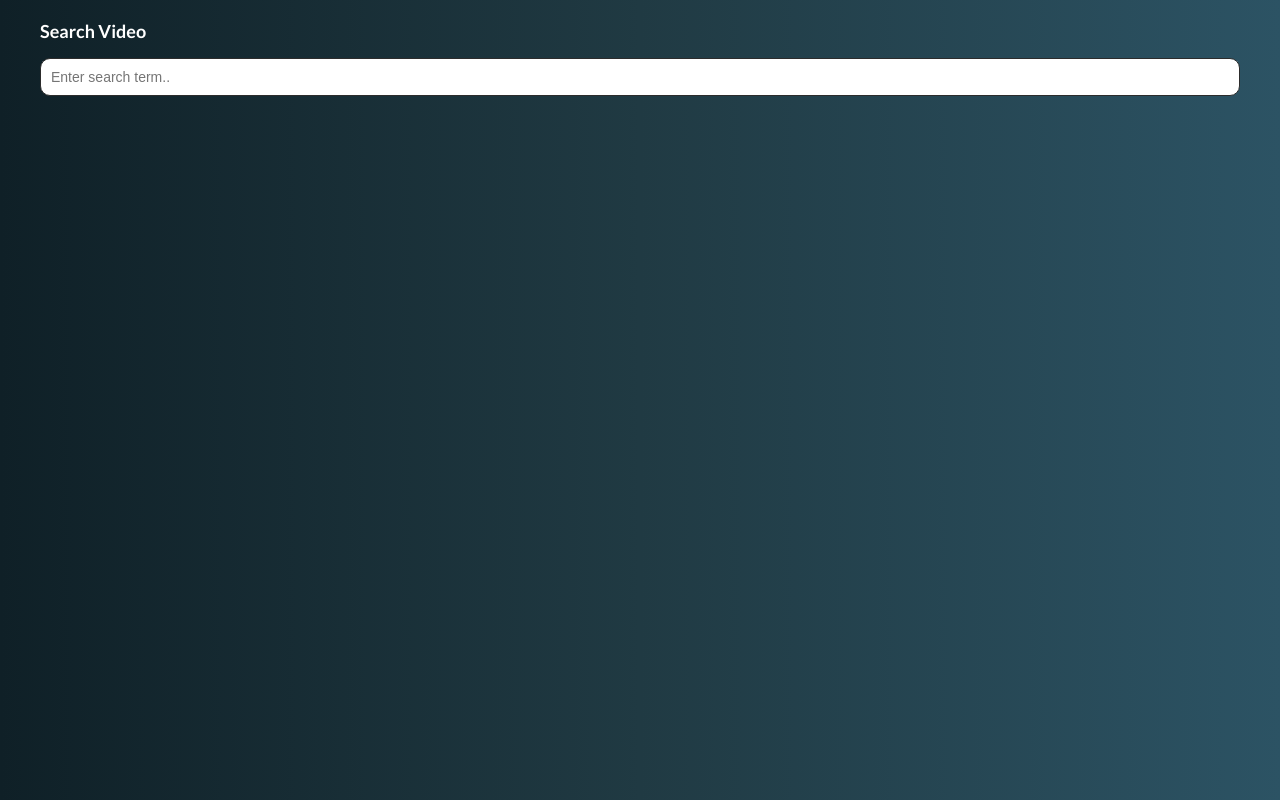
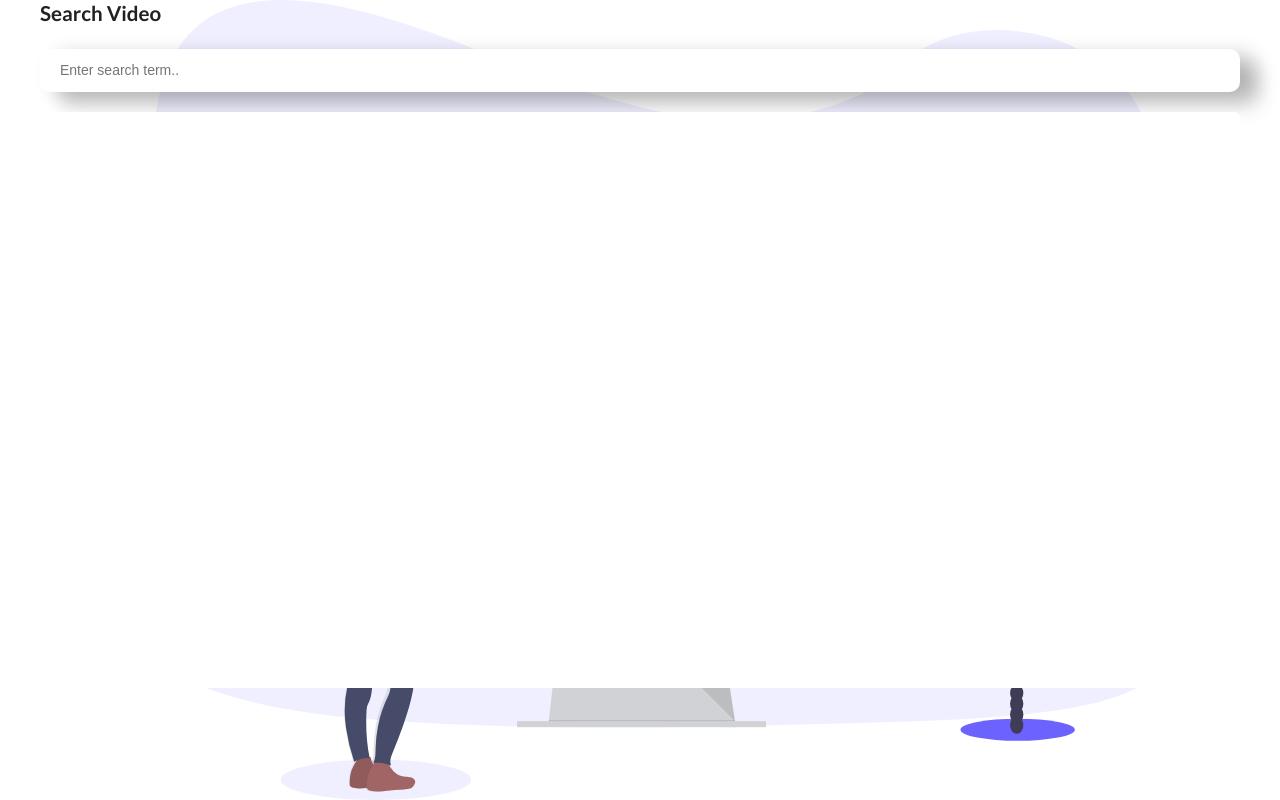
Before and after one commit to aamirkhancr7/VideoCove, a React (Create React App) app: page / in a window 1280 px wide. Built offline with nearby package versions, Linux system fonts and the light colour scheme.

Commit message:
Update style.css

```diff
--- a/src/css/style.css
+++ b/src/css/style.css
@@ -1,10 +1,43 @@
+:root {
+    font-size: 100%;
+}
+
 body {
-    background: linear-gradient(to right, #0f2027, #203a43, #2c5364);
+    background: url('../img/hero.svg');
+    background-repeat: no-repeat;
+    background-attachment: fixed;
+    background-position: center;
+    background-size: contain;
 }
 
 .app {
     margin: auto;
     max-width: 1200px;
+}
+
+.nav-wrap {
+    display: flex;
+    justify-content: center;
+    align-items: center;
+}
+
+.nav-container {
+    background: #fff;
+    border-bottom-left-radius: 50px;
+    border-bottom-right-radius: 50px;
+    box-shadow: 0 0 7px rgba(0, 0, 0, 0.1);
+    text-align: center;
+    padding: 15px 20px 15px 20px;
+    display: inline-flex;
+    justify-content: center;
+    align-items: center;
+}
+
+.nav-container > h1 {
+    font-family: 'Josefin Sans', sans-serif;
+    font-size: 1.8rem;
+    color: #434053;
+    margin: 0 0 0 10px;
 }
 
 .search-bar {
@@ -17,17 +50,31 @@ body {
     width: 1200px;
 }
 
-.search-form > label {
-    margin: 20px 0 0 0;
+.search-label {
+    margin: 50px 0 10px 0;
+    display: flex;
+}
+
+.search-title {
     color: #fff;
+    background: #6c63fe;
+    padding: 10px 15px 10px 15px;
+    border-radius: 10px;
+    margin: 0 15px 0 0;
+}
+
+.arrow-down {
+    position: relative;
+    top: 15px;
 }
 
 .search-form > input {
     width: 100%;
-    padding: 10px;
-    border: 0.5px solid #2c2c2c;
+    padding: 13px 20px 13px 20px;
+    border: 0;
     border-radius: 10px;
     margin: 15px 0 20px 0;
+    box-shadow: 15px 5px 20px rgba(0, 0, 0, 0.19), 20px 15px 20px rgba(0, 0, 0, 0.158);
 }
 
 .search-form > input:focus {
@@ -45,7 +92,12 @@ body {
 }
 
 .video-list {
-    flex: 1 1 0;
+    flex: 1 1 60px;
+    height: 72vh;
+    overflow: auto;
+    background: #fff;
+    padding: 5px;
+    border-radius: 6px;
 }
 
 .video-item {
@@ -57,7 +109,7 @@ body {
 .video-item-title {
     margin: 10px 0 10px 0;
     font-weight: bold;
-    color: #fff;
+    color: #000;
 }
 
 @media (max-width: 1250px) {
@@ -109,6 +161,7 @@ body {
 
     .video-list {
         flex: 1 1 0;
+        padding: 15px 5px 5px 5px;
     }
 
     .video-description {
```
